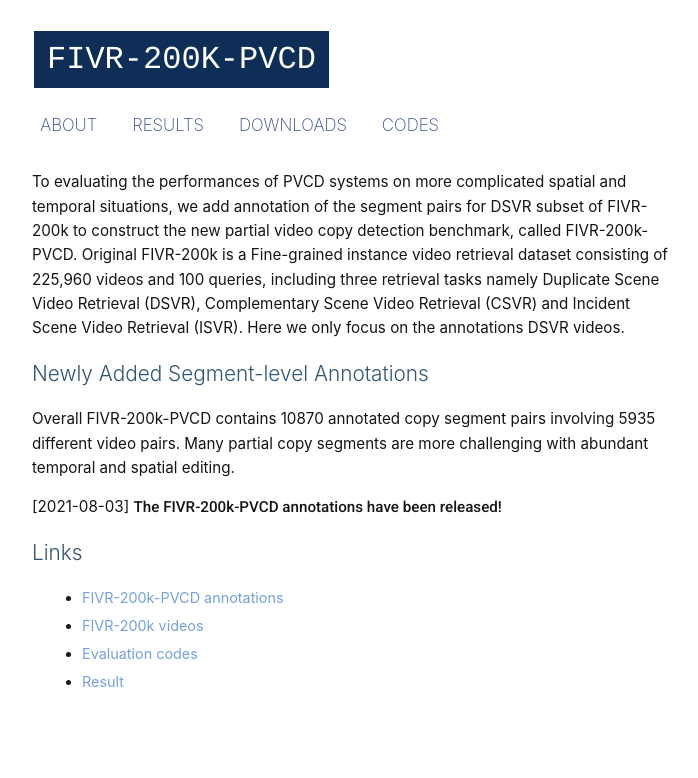
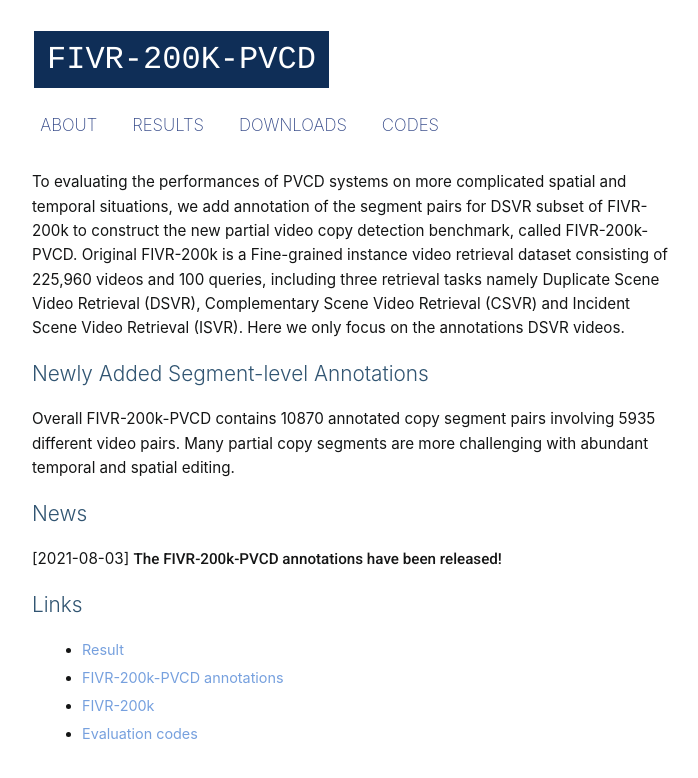
Before and after one commit to PVCD-VSAL/vsal, a Jekyll site: the page built from index.md, in a window 1280 px wide. Shown: the top 778 px of the page, without its empty margins (288-986 px from the left). Built offline with Jekyll 4.4.1, drawn with Linux system fonts in a browser that asks for light colours; some web fonts are replaced.

Commit message:
update download info

```diff
--- a/index.md
+++ b/index.md
@@ -8,15 +8,14 @@ To evaluating the performances of PVCD systems on more complicated spatial and t
 ## Newly Added Segment-level Annotations
  Overall FIVR-200k-PVCD contains 10870 annotated copy segment pairs involving 5935 different video pairs. Many partial copy segments are more challenging with abundant temporal and spatial editing.
 
-
+## News
  [2021-08-03] **The FIVR-200k-PVCD annotations have been released!**
 
 ## Links
+* [Result][results]
 * [FIVR-200k-PVCD annotations][anno]
-* [FIVR-200k videos][video]
+* [FIVR-200k][video]
 * [Evaluation codes][code]
-* [Result][results]
-
 
 [anno]: https://pvcd-vsal.github.io/vsal//downloads/
 [video]: http://ndd.iti.gr/fivr/
```
Also changed, not shown: about/index.md (+3 -4 lines).
